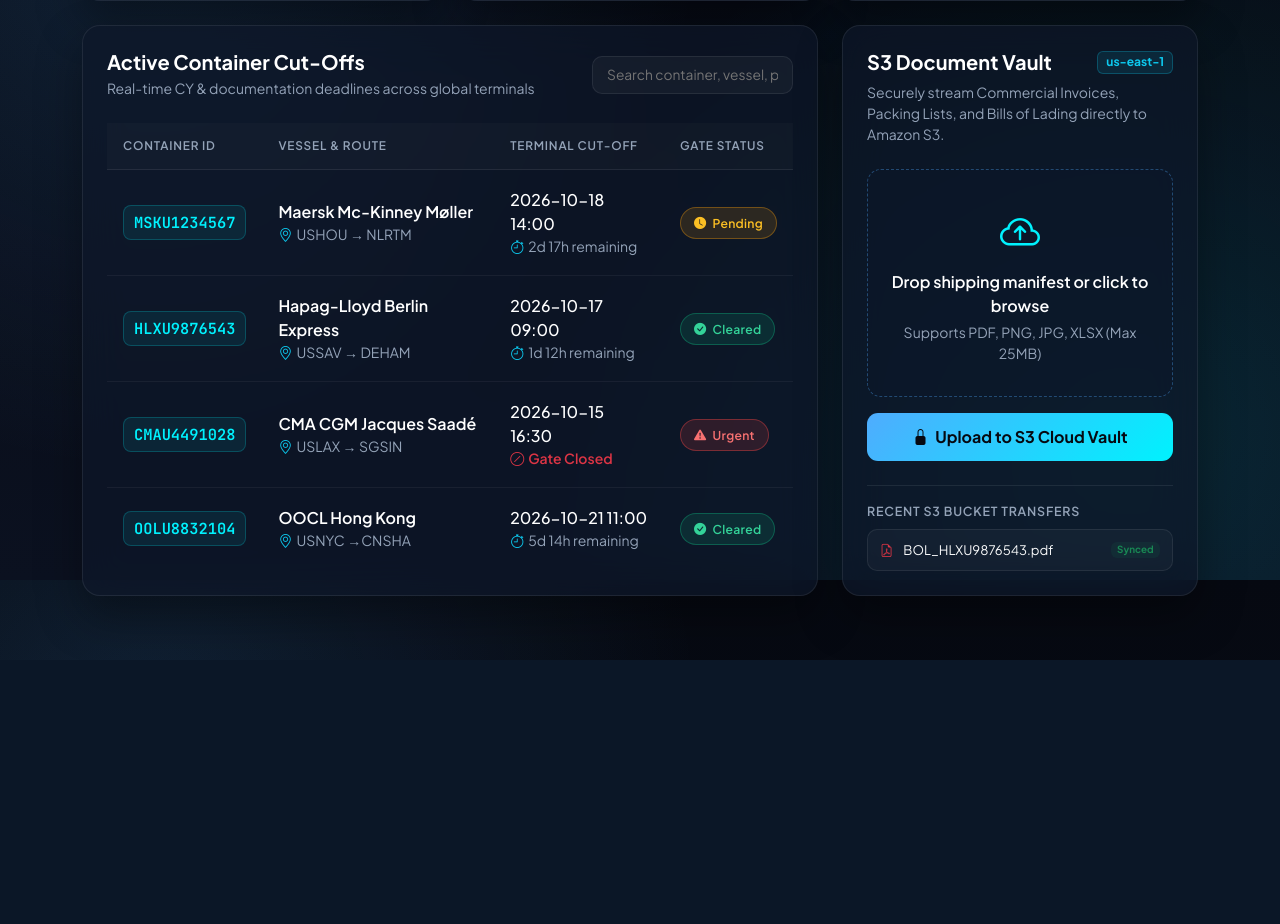
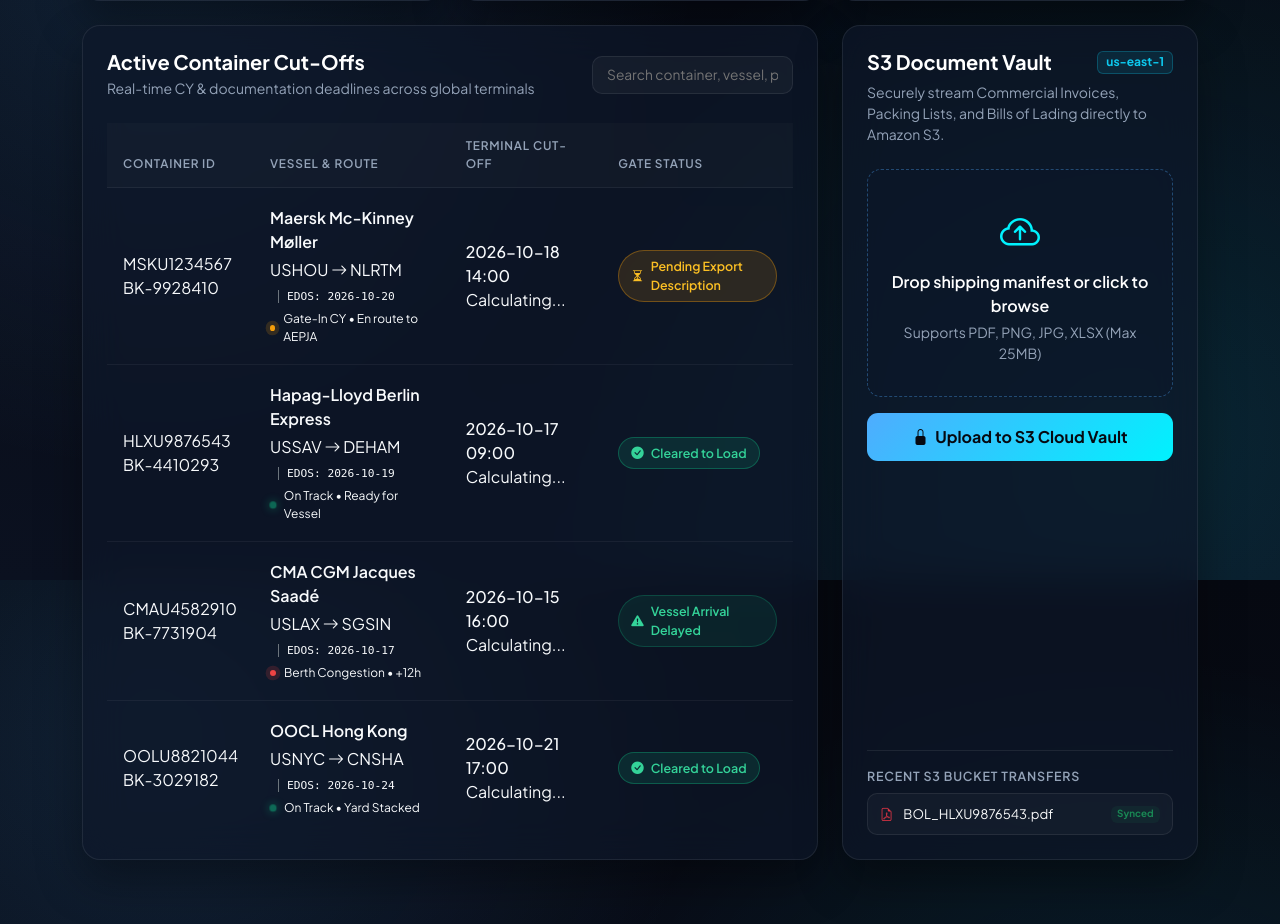
Before and after one commit to jxt9852/oceanexport-tracker, a Flask app: page / in a window 1280 px wide. Shown: the part 220-1144 px from the top of the page. Before the commit the page ends 880 px from the top, so only its background shows below. Run offline with Flask 3, Linux system fonts and the light colour scheme; some libraries are stand-ins or nearby versions.

Commit message:
Added UI changes to include Freight Forwarding terminologies

```diff
--- a/app.py
+++ b/app.py
@@ -1,4 +1,4 @@
-from flask import Flask, render_template, request, jsonify
+from flask import Flask, render_template, request, jsonify, redirect, url_for
 import boto3
 import pymysql
 import os
@@ -6,43 +6,82 @@ from werkzeug.utils import secure_filename
 
 app = Flask(__name__)
 
-# TODO: Connect to Amazon RDS later
-# db = pymysql.connect(host='...', user='...', password='...', database='...')
+# Updated with authentic freight forwarding terminology
+mock_containers = [
+    {
+        "id": "MSKU1234567",
+        "booking": "BK-9928410",
+        "vessel": "Maersk Mc-Kinney Møller",
+        "pol": "USHOU",
+        "pod": "NLRTM",
+        "cutoff": "2026-10-18 14:00",
+        "status": "Pending Export Description",
+        "edos": "2026-10-20",
+        "loading_status": "Gate-In CY • En route to AEPJA"
+    },
+    {
+        "id": "HLXU9876543",
+        "booking": "BK-4410293",
+        "vessel": "Hapag-Lloyd Berlin Express",
+        "pol": "USSAV",
+        "pod": "DEHAM",
+        "cutoff": "2026-10-17 09:00",
+        "status": "Cleared to Load",
+        "edos": "2026-10-19",
+        "loading_status": "On Track • Ready for Vessel"
+    },
+    {
+        "id": "CMAU4582910",
+        "booking": "BK-7731904",
+        "vessel": "CMA CGM Jacques Saadé",
+        "pol": "USLAX",
+        "pod": "SGSIN",
+        "cutoff": "2026-10-15 16:00",
+        "status": "Vessel Arrival Delayed",
+        "edos": "2026-10-17",
+        "loading_status": "Berth Congestion • +12h"
+    },
+    {
+        "id": "OOLU8821044",
+        "booking": "BK-3029182",
+        "vessel": "OOCL Hong Kong",
+        "pol": "USNYC",
+        "pod": "CNSHA",
+        "cutoff": "2026-10-21 17:00",
+        "status": "Cleared to Load",
+        "edos": "2026-10-24",
+        "loading_status": "On Track • Yard Stacked"
+    }
+]
+
+uploaded_vault_files = [
+    {"name": "MSKU1234567_Commercial_Invoice.pdf", "size": "248 KB", "time": "2h ago"},
+    {"name": "HLXU9876543_Bill_of_Lading.pdf", "size": "412 KB", "time": "5h ago"}
+]
 
 @app.route('/')
 def dashboard():
-    # Rich maritime mock data until RDS is live
-    mock_containers = [
-        {
-            "id": "MSKU1234567",
-            "vessel": "Maersk Mc-Kinney Møller",
-            "route": "USHOU → NLRTM",
-            "cutoff": "2026-10-18 14:00",
-            "status": "Pending"
-        },
-        {
-            "id": "HLXU9876543",
-            "vessel": "Hapag-Lloyd Berlin Express",
-            "route": "USSAV → DEHAM",
-            "cutoff": "2026-10-17 09:00",
-            "status": "Cleared"
-        },
-        {
-            "id": "CMAU4491028",
-            "vessel": "CMA CGM Jacques Saadé",
-            "route": "USLAX → SGSIN",
-            "cutoff": "2026-10-15 16:30",
-            "status": "Urgent"
-        },
-        {
-            "id": "OOLU8832104",
-            "vessel": "OOCL Hong Kong",
-            "route": "USNYC →CNSHA",
-            "cutoff": "2026-10-21 11:00",
-            "status": "Cleared"
-        }
-    ]
-    return render_template('dashboard.html', containers=mock_containers)
+    return render_template(
+        'dashboard.html',
+        containers=mock_containers,
+        vault_files=uploaded_vault_files
+    )
+
+@app.route('/add_container', methods=['POST'])
+def add_container():
+    new_c = {
+        "id": request.form.get("id", "").upper(),
+        "booking": request.form.get("booking", "BK-8841200").upper(),
+        "vessel": request.form.get("vessel", "MSC Gülsün"),
+        "pol": request.form.get("pol", "USHOU"),
+        "pod": request.form.get("pod", "NLRTM"),
+        "cutoff": request.form.get("cutoff", "2026-10-19 12:00").replace("T", " "),
+        "status": request.form.get("status", "Pending Export Description"),
+        "edos": "TBD",
+        "loading_status": "Dispatched to Shipper"
+    }
+    mock_containers.insert(0, new_c)
+    return redirect(url_for('dashboard'))
 
 @app.route('/upload', methods=['POST'])
 def upload_document():
@@ -56,17 +95,26 @@ def upload_document():
     filename = secure_filename(file.filename)
     file.save(filename)
 
+    size_kb = max(1, round(os.path.getsize(filename) / 1024))
+
     try:
         s3 = boto3.client('s3', region_name='us-east-1')
-        bucket_name = 'YOUR_BUCKET_NAME_HERE'  # <-- Keep your exact S3 bucket name here
+        bucket_name = 'YOUR_BUCKET_NAME_HERE'  # Keep your S3 bucket name here
 
         s3.upload_file(filename, bucket_name, filename)
         os.remove(filename)
 
+        uploaded_vault_files.insert(0, {
+            "name": filename,
+            "size": f"{size_kb} KB",
+            "time": "Just now"
+        })
+
         return jsonify({
             "success": True,
             "filename": filename,
-            "message": f"Encrypted & vaulted {filename} to Amazon S3"
+            "size": f"{size_kb} KB",
+            "message": f"Successfully vaulted {filename} to Amazon S3"
         })
     except Exception as e:
         if os.path.exists(filename):
--- a/templates/dashboard.html
+++ b/templates/dashboard.html
@@ -281,6 +281,16 @@
             padding: 10px 12px;
             font-size: 0.82rem;
         }
+        @keyframes pulse-red {
+            0% { box-shadow: 0 0 0 0 rgba(239, 68, 68, 0.6); }
+            70% { box-shadow: 0 0 0 6px rgba(239, 68, 68, 0); }
+            100% { box-shadow: 0 0 0 0 rgba(239, 68, 68, 0); }
+        }
+        @keyframes pulse-yellow {
+            0% { box-shadow: 0 0 0 0 rgba(245, 158, 11, 0.6); }
+            70% { box-shadow: 0 0 0 6px rgba(245, 158, 11, 0); }
+            100% { box-shadow: 0 0 0 0 rgba(245, 158, 11, 0); }
+        }
     </style>
 </head>
 <body>
@@ -368,36 +378,50 @@
                                 <th>Gate Status</th>
                             </tr>
                         </thead>
-                        <tbody id="shipmentTableBody">
+                        <tbody>
+                            <!-- Jinja2 loop from your Python backend -->
                             {% for container in containers %}
-                            <tr>
+                            <tr class="shipment-row" data-status="{{ container.status }}">
                                 <td>
-                                    <span class="container-id">{{ container.id }}</span>
+                                    <span class="container-id-pill">{{ container.id }}</span>
+                                    <div class="booking-sub">{{ container.booking }}</div>
                                 </td>
                                 <td>
-                                    <div class="fw-semibold text-white">{{ container.vessel | default('Maersk Eindhoven') }}</div>
-                                    <div class="small" style="color: var(--text-secondary);">
-                                        <i class="bi bi-geo-alt text-info me-1"></i>{{ container.route | default('USHOU → NLRTM') }}
+                                    <div class="fw-semibold" style="color: var(--text-primary);">{{ container.vessel }}</div>
+                                    <div class="route-badge mt-1 mb-1">
+                                        <span>{{ container.pol }}</span>
+                                        <i class="bi bi-arrow-right" style="color: var(--accent-primary);"></i>
+                                        <span>{{ container.pod }}</span>
+                                        <span class="ms-2 ps-2 border-start border-secondary" style="font-size: 0.7rem; font-family: monospace;">EDOS: {{ container.edos }}</span>
+                                    </div>
+                                    <!-- Lively Telemetry Sub-row -->
+                                    <div class="d-flex align-items-center gap-2 mt-1" style="font-size: 0.75rem; color: var(--text-muted-custom);">
+                                        {% if 'On Track' in container.loading_status %}
+                                            <span class="pulse-dot" style="width: 6px; height: 6px;"></span>
+                                        {% elif 'Congestion' in container.loading_status or 'Delayed' in container.loading_status %}
+                                            <span class="pulse-dot" style="width: 6px; height: 6px; background-color: #ef4444; box-shadow: 0 0 0 0 rgba(239, 68, 68, 0.7); animation: pulse-red 2s infinite;"></span>
+                                        {% else %}
+                                            <span class="pulse-dot" style="width: 6px; height: 6px; background-color: #f59e0b; box-shadow: 0 0 0 0 rgba(245, 158, 11, 0.7); animation: pulse-yellow 2s infinite;"></span>
+                                        {% endif %}
+                                        <span>{{ container.loading_status }}</span>
                                     </div>
                                 </td>
                                 <td>
-                                    <div class="fw-medium text-white">{{ container.cutoff }}</div>
-                                    <div class="small countdown-timer" data-cutoff="{{ container.cutoff }}" style="color: var(--text-secondary);">
-                                        Calculating window...
-                                    </div>
+                                    <div class="fw-medium">{{ container.cutoff }}</div>
+                                    <span class="countdown-tag" data-cutoff="{{ container.cutoff }}">Calculating...</span>
                                 </td>
                                 <td>
-                                    {% if container.status == 'Cleared' %}
-                                        <span class="badge-status status-cleared">
-                                            <i class="bi bi-check-circle-fill"></i> Cleared
+                                    {% if container.status == 'Cleared to Load' %}
+                                        <span class="status-pill status-cleared">
+                                            <i class="bi bi-check-circle-fill"></i> Cleared to Load
                                         </span>
-                                    {% elif container.status == 'Urgent' %}
-                                        <span class="badge-status status-urgent">
-                                            <i class="bi bi-exclamation-triangle-fill"></i> Urgent
+                                    {% elif 'Delayed' in container.status %}
+                                        <span class="status-pill status-risk">
+                                            <i class="bi bi-exclamation-triangle-fill"></i> {{ container.status }}
                                         </span>
                                     {% else %}
-                                        <span class="badge-status status-pending">
-                                            <i class="bi bi-clock-fill"></i> Pending
+                                        <span class="status-pill status-pending">
+                                            <i class="bi bi-hourglass-split"></i> {{ container.status }}
                                         </span>
                                     {% endif %}
                                 </td>
```
